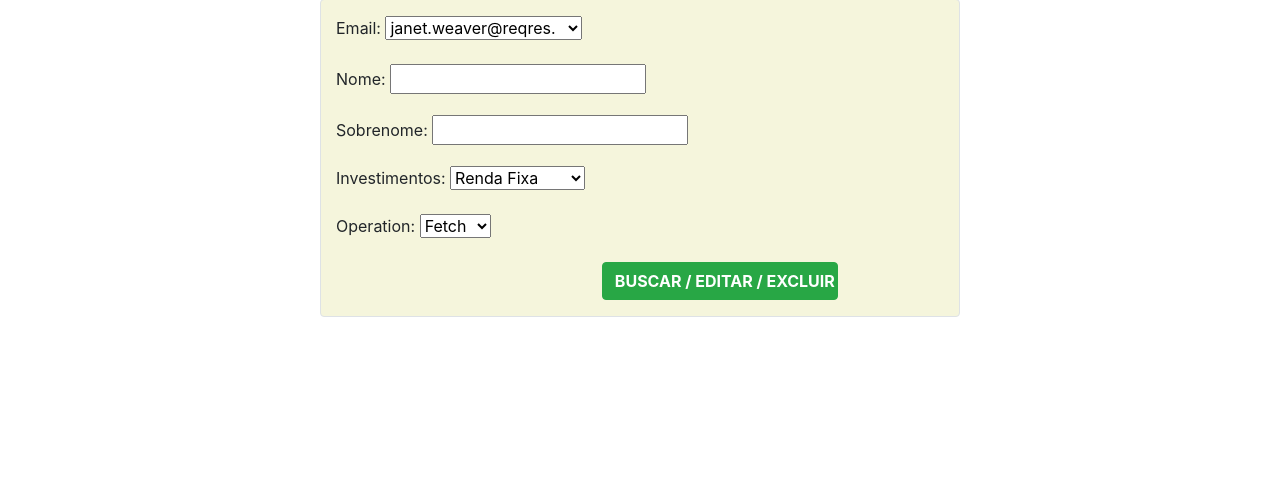
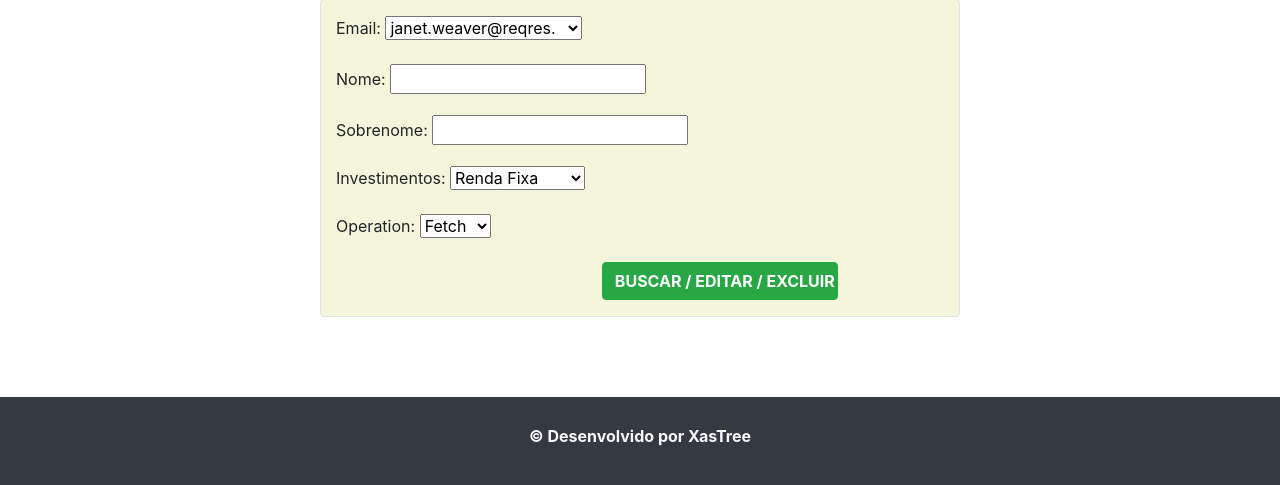
Before and after one commit to giulysanfins/DesafioYahp, a Django app: page /alterar/ in a window 1280 px wide. Shown: the part 353-838 px from the top of the page. Before the commit the page ends 670 px from the top, so only its background shows below. Run offline with Django 3.2, Linux system fonts and the light colour scheme; data comes from the database, SQL or seed files in the repository; both versions use the stored data as it was after the commit; some libraries are stand-ins or nearby versions.

Commit message:
Alterações para deixar mais bonito

```diff
--- a/func/templates/sites/alterar.html
+++ b/func/templates/sites/alterar.html
@@ -72,6 +72,11 @@
         </div>
     </div>
 
+    <!-- inicio footer-->
+    <footer class="bg-dark text-light text-center font-weight-bold ">
+        <p class="cfont" style="padding-top:0.8rem;">&copy; Desenvolvido por XasTree</p>
+    </footer>
+    <!-- fim do footer-->
 </body>
 
 </html>
--- a/func/templates/sites/index.html
+++ b/func/templates/sites/index.html
@@ -179,7 +179,7 @@
 
     <!-- inicio footer -->
     <footer class="text-light text-center  font-weight-bold bg-dark">
-        <p>&copy; Desenvolvido por Giuliano Sanfins</p>
+        <p>&copy; Desenvolvido por XASTREE</p>
     </footer>
     <!-- fim do footer -->
 
--- a/func/templates/sites/visualizar.html
+++ b/func/templates/sites/visualizar.html
@@ -103,7 +103,11 @@
         {%endfor%}
     </div>
 
-
+    <!-- inicio footer-->
+    <footer class="bg-dark text-light text-center font-weight-bold ">
+        <p class="cfont" style="padding-top:0.8rem;">&copy; Desenvolvido por XasTree</p>
+    </footer>
+    <!-- fim do footer-->
 </body>
 
 </html>
```
Also changed, not shown: db.sqlite3, func/static/func/images/WhatsApp_Image_2020-06-25_at_19.37.21.jpeg (added).
